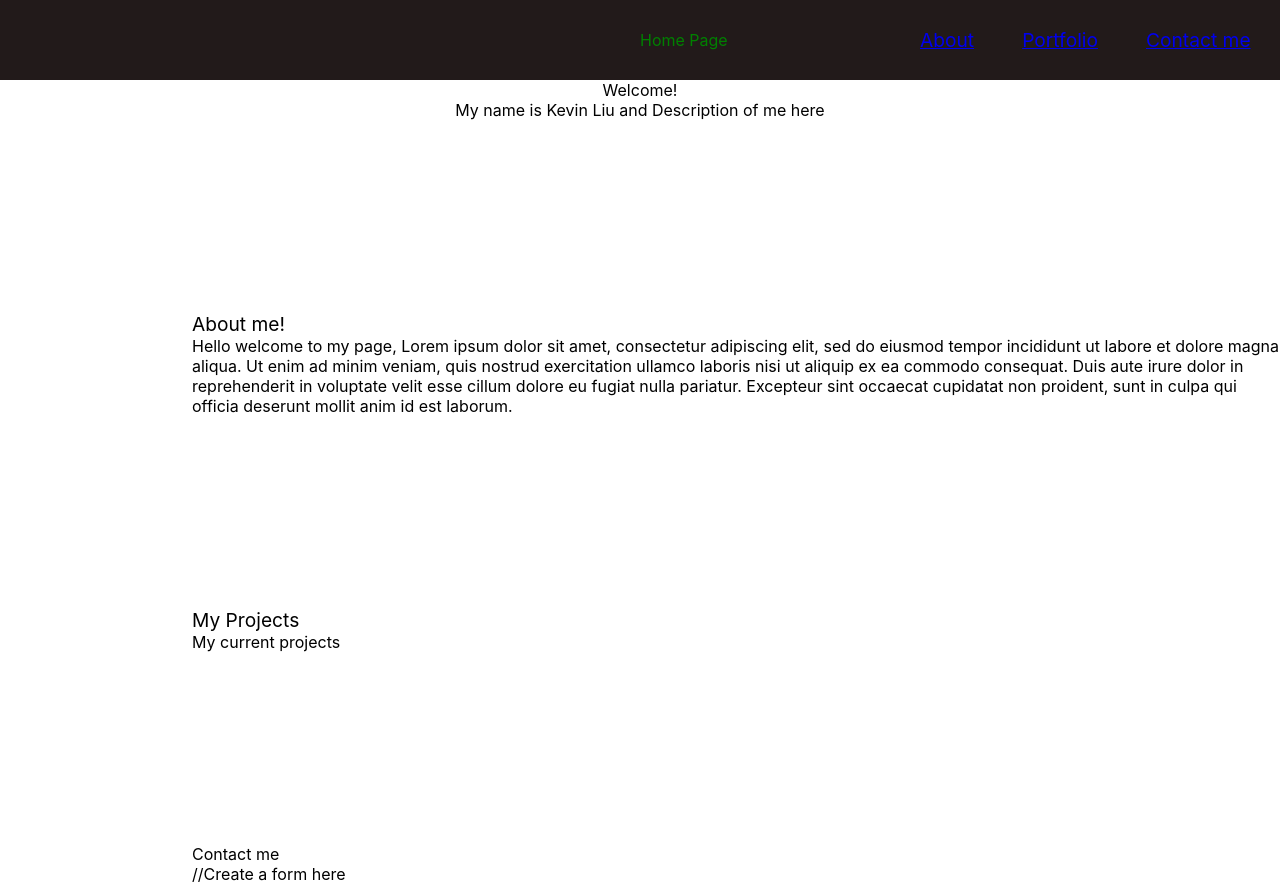
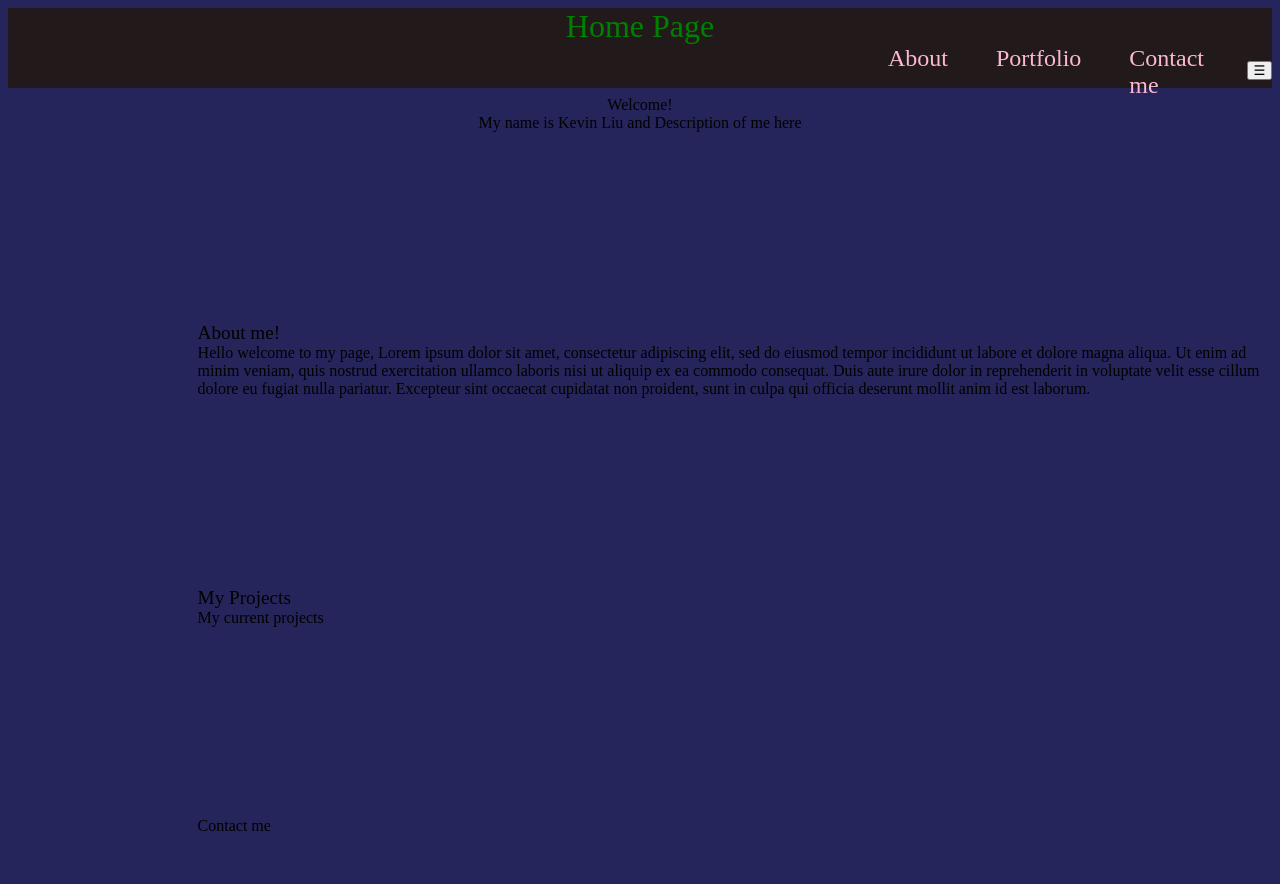
Before and after one commit to kliu6151/kliu6151.github.io, a React (Create React App) app: page / in a window 1280 px wide. After the commit the page ends 843 px from the top, so only its background shows below. Built offline with nearby package versions, Linux system fonts and the light colour scheme.

Commit message:
Dropdown
Somewhat working drop down
Have to make it close menu,
Create a state for it appear dependent on screen size.

```diff
--- a/src/Components/Layout/MainContent.js
+++ b/src/Components/Layout/MainContent.js
@@ -3,7 +3,7 @@ import Classes from "./MainContent.module.css";
 
 function MainContent() {
         return (
-        <div className={Classes.test}>
+        <div className={Classes.overall}>
             <section className={Classes.introduction}>
                 <header>Welcome!</header>
                 <paragraph>My name is Kevin Liu and Description of me here</paragraph>
@@ -12,13 +12,13 @@ function MainContent() {
                 <header>About me!</header>
                 <paragraph>Hello welcome to my page, Lorem ipsum dolor sit amet, consectetur adipiscing elit, sed do eiusmod tempor incididunt ut labore et dolore magna aliqua. Ut enim ad minim veniam, quis nostrud exercitation ullamco laboris nisi ut aliquip ex ea commodo consequat. Duis aute irure dolor in reprehenderit in voluptate velit esse cillum dolore eu fugiat nulla pariatur. Excepteur sint occaecat cupidatat non proident, sunt in culpa qui officia deserunt mollit anim id est laborum.</paragraph>
             </section>
-            <section className={Classes.portfolioSection}>
+            <section className={Classes.portfolioSection} id="portfolio">
                 <header>My Projects</header>
                 <paragraph>My current projects</paragraph>
             </section>
-            <section className={Classes.contactMeSection}>
+            <section className={Classes.contactMeSection} id="contact">
                 <header>Contact me</header>
-                //Create a form here
+                {/* {Create a form here} */}
             </section>
         </div>
         );
--- a/src/Components/Layout/MainContent.module.css
+++ b/src/Components/Layout/MainContent.module.css
@@ -1,5 +1,10 @@
-.test{
+/* *{
+    background-color: rgba(0, 0, 65, 0.856);
+} */
+
+.overall{
     scroll-behavior: smooth;
+    /* background-color: rgba(0, 0, 65, 0.856); */
 }
 
 
--- a/src/Components/Layout/MainNavigation.js
+++ b/src/Components/Layout/MainNavigation.js
@@ -1,21 +1,26 @@
 import classes from "./MainNavigation.module.css";
 
-import {Link} from 'react-router-dom'
 import {HashLink} from 'react-router-hash-link';
-
+import DropDown from "../dropdown";
 function MainNavigation() {
   return(
   <header className={classes.header}>
-    <div className={classes.title}>Home Page</div>
-    <ul>
+
+    <div className={classes.dropped}>
+      <div>Home Page</div>
+      <ul>
+        <DropDown></DropDown>
+      </ul>
+    </div>
+    <ul className={classes.test}>
       <li>
-        <HashLink smooth to='/About/#about'>About</HashLink>
+        <HashLink smooth to='#about'>About</HashLink>
       </li>
       <li>
-        <HashLink smooth to="/Portfolio/#portfolio">Portfolio</HashLink>
+        <HashLink smooth to="#portfolio">Portfolio</HashLink>
       </li>
       <li>
-        <Link to="/Contact">Contact me</Link>
+        <HashLink smooth to="#contact">Contact me</HashLink>
       </li>
     </ul>
   </header>
--- a/src/Components/Layout/MainNavigation.module.css
+++ b/src/Components/Layout/MainNavigation.module.css
@@ -1,34 +1,54 @@
 .header {
     width: 100%;
     height: 5rem;
-    display: flex;
     align-items: center;
     background-color: rgb(34, 26, 26);
   }
-.title {
+
+.dropped{
+    width: 100%;
+}
+.dropped div {
     color:green;
-    left:50%;
-    position: absolute;
+    text-align: center;
+    font-size: 2rem;
 }
 
-  /* .header ul {
-    list-style: none;
-    margin: 0;
-    padding: 0;
-    display: flex;
-    align-items: baseline;
-  } */
-
-.header ul{
+.dropped ul
+{
+    width:100%;
+    float:right;
+    /* height: 0%; */
+}
+.test{
     position: relative;
     align-items: baseline;
     display: flex;
     list-style:none;
-    left: 65%;
-    color:yellow;
+    left: 65vw;
+    margin:0;
+    padding:0;
+
+}
+@media screen and (max-width: 1026px) {
+    #fadeshow1 {
+        display:none;
+    }
 }
 
 .header li {
     margin-left: 3rem;
     font-size: larger;
 }
+
+.header a:hover,
+  .header a:active,
+  .header a.active {
+    color: white;
+  }
+
+.header a {
+    text-decoration: none;
+    font-size: 1.5rem;
+    color: #fcb8d2;
+  }
--- /dev/null
+++ b/src/Components/dropdown.js
@@ -0,0 +1,41 @@
+import Classes from "./dropdown.module.css";
+import {HashLink} from "react-router-hash-link";
+import {useState} from "react";
+
+function DropDown() {
+    const [DropDownIsOpen, setDropDownIsOpen] = useState(false);
+    function open() {
+        setDropDownIsOpen(true);
+    }
+    function close() {
+        setDropDownIsOpen(false);
+    }
+
+    // const toggling = () => setDropDownIsOpen(!DropDownIsOpen);
+
+    return (
+        <div>
+            <div className={Classes.container}>
+                <button type="button" onClick={open}>
+                ☰
+                </button>
+                {DropDownIsOpen && (<div className={Classes.drop}>
+                    <ul>
+                        <li>
+                            <HashLink smooth to="#about">About</HashLink>
+                        </li>
+                        <li>
+                            <HashLink smooth to="#portfolio">Portfolio</HashLink>
+                        </li>
+                        <li>
+                            <HashLink smooth to="#contact">Contact me</HashLink>
+                        </li>
+                    </ul>
+                </div>
+                )}
+            </div>
+        </div>
+    );
+}
+
+export default DropDown;
--- /dev/null
+++ b/src/Components/dropdown.module.css
@@ -0,0 +1,49 @@
+.container {
+    float:right;
+}
+.container button {
+    padding: 0;
+    width: 25px;
+    float:right;
+
+    /* right: 100%; */
+    /* border: 0; */
+    /* background-color: #fff; */
+    /* color: #333; */
+    cursor: pointer;
+    /* outline-color: red; */
+  }
+
+.drop
+{
+  position:absolute;
+  /* width: 300px; */
+  left:88%;
+  z-index: 2;
+  border: px solid rgba(247, 14, 14, 0.705);
+  box-shadow: 0 16px 24px 2px rgba(235, 8, 8, 0.774);
+}
+
+.drop ul
+{
+    left:0%;
+}
+
+.drop a
+{
+    font-size: large;
+    /* list-style-type: disc; */
+    /* list-style: none; */
+    /* margin-left: 5vh; */
+}
+
+
+/* .drop li
+{
+    padding: 8px 12px;
+} */
+
+.drop li:hover {
+    background-color: rgba(0, 0, 0, 0.14);
+    cursor: pointer;
+  }
--- a/src/index.css
+++ b/src/index.css
@@ -1,13 +1,3 @@
-body {
-  margin: 0;
-  font-family: -apple-system, BlinkMacSystemFont, 'Segoe UI', 'Roboto', 'Oxygen',
-    'Ubuntu', 'Cantarell', 'Fira Sans', 'Droid Sans', 'Helvetica Neue',
-    sans-serif;
-  -webkit-font-smoothing: antialiased;
-  -moz-osx-font-smoothing: grayscale;
+body{
+    background-color: rgba(0, 0, 65, 0.856);
 }
-
-code {
-  font-family: source-code-pro, Menlo, Monaco, Consolas, 'Courier New',
-    monospace;
-}
```
Also changed, not shown: src/App.js (+9 -4 lines).
